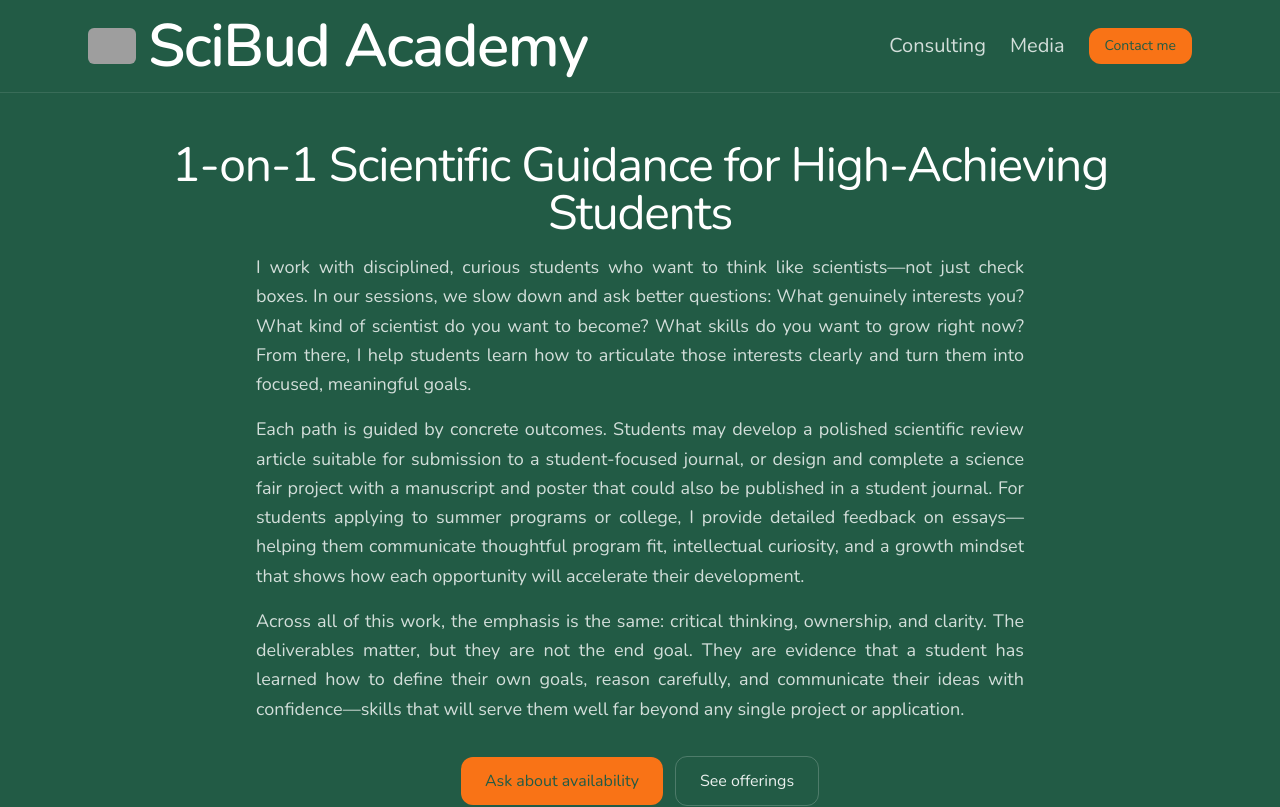
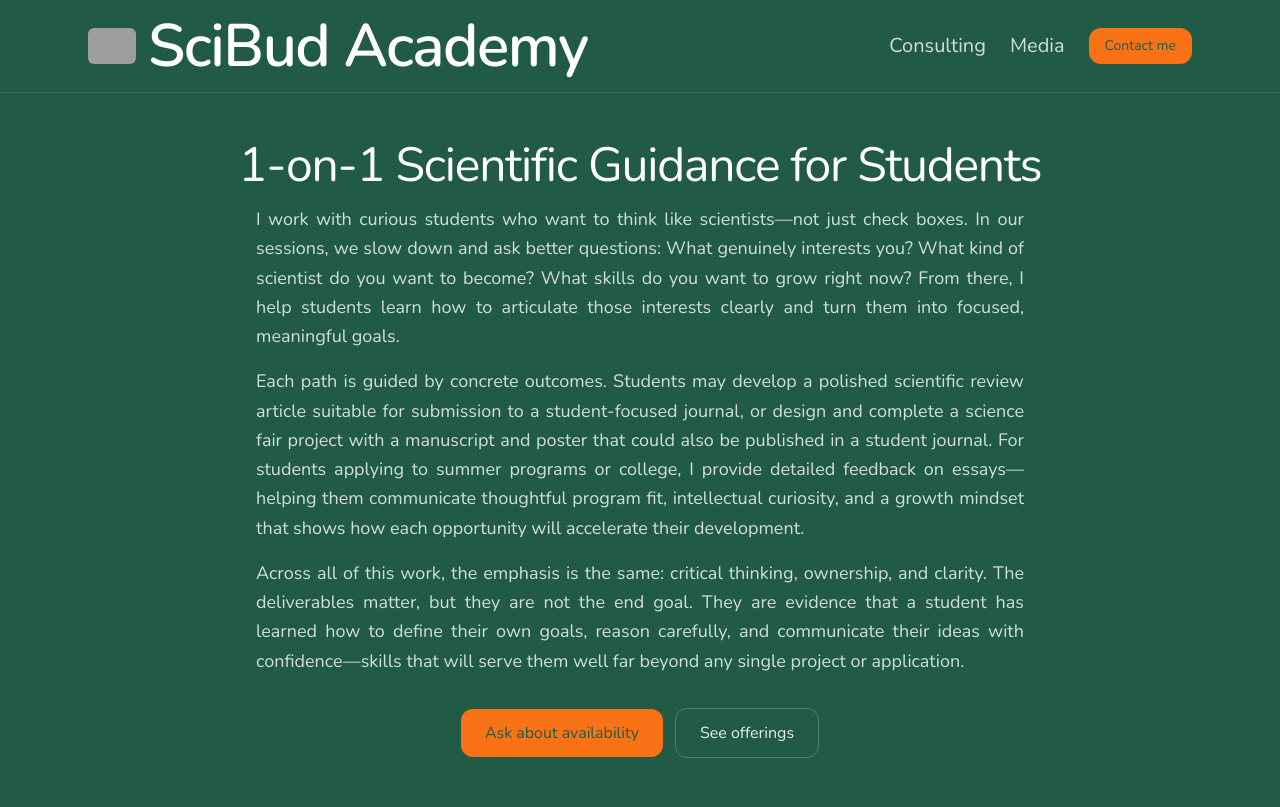
Before and after one commit to galogarciaiii/scibud-consulting-website, a Next.js app: page /academy in a window 1280 px wide. Shown: the top 807 px of the page. Built offline with nearby package versions, Linux system fonts and the light colour scheme; grey boxes are pictures that could not be loaded.

Commit message:
revise high achieving

```diff
--- a/pages/academy.js
+++ b/pages/academy.js
@@ -12,7 +12,7 @@ export default function Academy() {
         <title>SciBud Academy - Scientific Guidance for Students</title>
         <meta
           name="description"
-          content="1-on-1 mentorship for high-achieving students: scientific review papers, science fair projects, summer program essays, and college application guidance."
+          content="1-on-1 mentorship for students: scientific review papers, science fair projects, summer program essays, and college application guidance."
         />
       </Head>
 
@@ -109,12 +109,12 @@ export default function Academy() {
           {/* Hero */}
           <section className="mx-auto max-w-6xl px-6 pt-12 pb-12 text-center">
             <h1 className="text-4xl md:text-5xl font-sans tracking-tight">
-              1-on-1 Scientific Guidance for High-Achieving Students
+              1-on-1 Scientific Guidance for Students
             </h1>
 
             <div className="mt-4 text-base md:text-lg text-white/80 max-w-3xl mx-auto text-justify">
               <p className="leading-relaxed">
-                I work with disciplined, curious students who want to think like scientists—not just check boxes. In our sessions,
+                I work with curious students who want to think like scientists—not just check boxes. In our sessions,
                 we slow down and ask better questions: What genuinely interests you? What kind of scientist do you want to become?
                 What skills do you want to grow right now? From there, I help students learn how to articulate those interests
                 clearly and turn them into focused, meaningful goals.
@@ -319,7 +319,7 @@ export default function Academy() {
                 </p>
 
                 <p className="mt-4 text-white/85 leading-relaxed">
-                  That experience shapes how I mentor students. Many high-achieving students are very good at meeting expectations
+                  That experience shapes how I mentor students. Many highly motivated students are very good at meeting expectations
                   set by parents, teachers, or programs—but haven’t yet been given space to define their own goals. My role is to help
                   students slow down, think deeply, and articulate what kind of scientist they want to become. From there, we build
                   the skills, habits, and confidence to pursue that vision with rigor and integrity. The goal isn’t perfection. It’s
```
